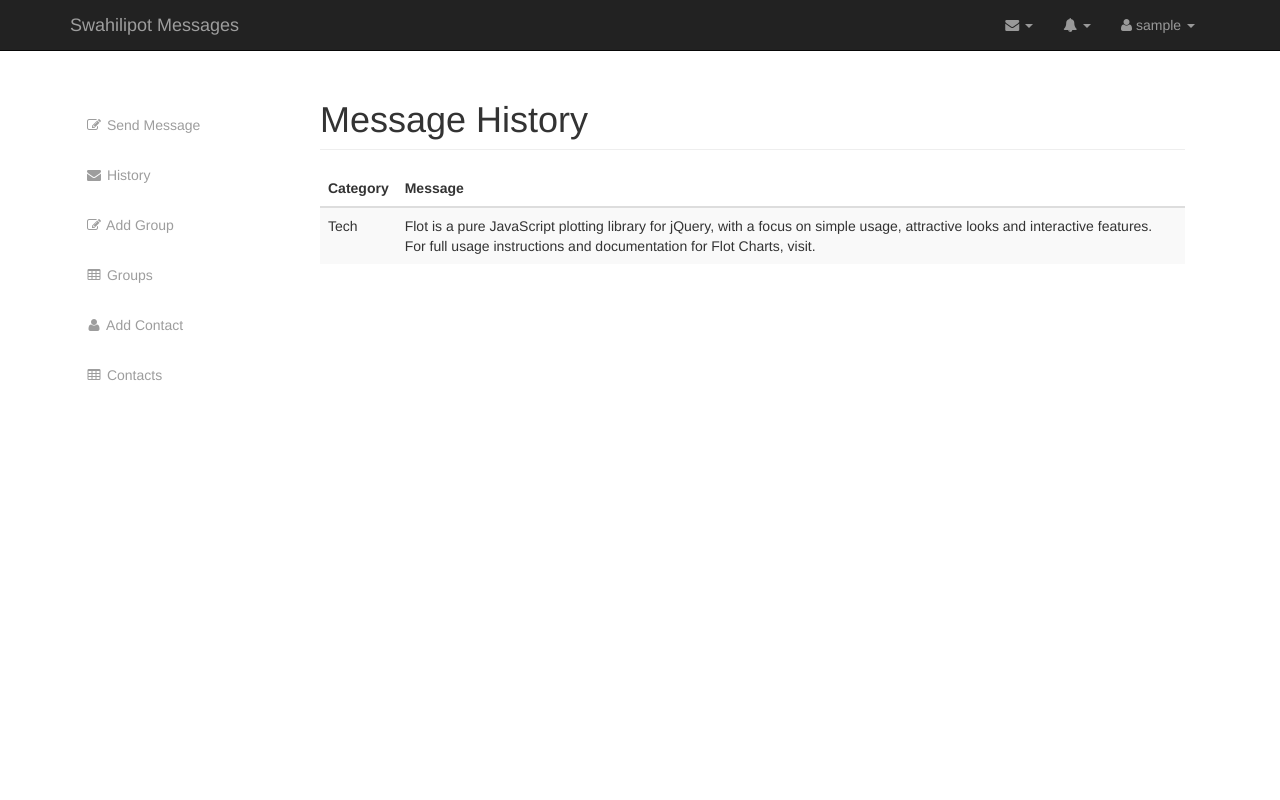
After one commit to swahilipothub/jenga, a Django app: page /history in a window 1280 px wide. The commit adds this page. Run offline with Django 3.2, Linux system fonts and the light colour scheme; the visitor is signed in with stand-in values (Sample User, id 1); grey boxes labelled with a size stand in for pictures from a placeholder-image service; some libraries are stand-ins or nearby versions.

Commit message:
added message history templates, changed login redirect

```diff
--- a/contacts/templates/base.html
+++ b/contacts/templates/base.html
@@ -62,36 +62,6 @@
                                 </div>
                             </a>
                         </li>
-                        <li class="message-preview">
-                            <a href="#">
-                                <div class="media">
-                                    <span class="pull-left">
-                                        <img class="media-object" src="http://placehold.it/50x50" alt="">
-                                    </span>
-                                    <div class="media-body">
-                                        <h5 class="media-heading"><strong>John Smith</strong>
-                                        </h5>
-                                        <p class="small text-muted"><i class="fa fa-clock-o"></i> Yesterday at 4:32 PM</p>
-                                        <p>Lorem ipsum dolor sit amet, consectetur...</p>
-                                    </div>
-                                </div>
-                            </a>
-                        </li>
-                        <li class="message-preview">
-                            <a href="#">
-                                <div class="media">
-                                    <span class="pull-left">
-                                        <img class="media-object" src="http://placehold.it/50x50" alt="">
-                                    </span>
-                                    <div class="media-body">
-                                        <h5 class="media-heading"><strong>John Smith</strong>
-                                        </h5>
-                                        <p class="small text-muted"><i class="fa fa-clock-o"></i> Yesterday at 4:32 PM</p>
-                                        <p>Lorem ipsum dolor sit amet, consectetur...</p>
-                                    </div>
-                                </div>
-                            </a>
-                        </li>
                         <li class="message-footer">
                             <a href="#">Read All New Messages</a>
                         </li>
@@ -111,7 +81,7 @@
                     </ul>
                 </li>
                 <li class="dropdown">
-                    <a href="#" class="dropdown-toggle" data-toggle="dropdown"><i class="fa fa-user"></i> John Smith <b class="caret"></b></a>
+                    <a href="#" class="dropdown-toggle" data-toggle="dropdown"><i class="fa fa-user"></i>  {{ request.user.username }} <b class="caret"></b></a>
                     <ul class="dropdown-menu">
                         <li>
                             <a href="#"><i class="fa fa-fw fa-user"></i> Profile</a>
@@ -124,7 +94,7 @@
                         </li>
                         <li class="divider"></li>
                         <li>
-                            <a href="#"><i class="fa fa-fw fa-power-off"></i> Log Out</a>
+                            <a href="{% url 'logout' %}"><i class="fa fa-fw fa-power-off"></i> Log Out</a>
                         </li>
                     </ul>
                 </li>
@@ -137,7 +107,7 @@
                         <a href="{% url 'index' %}"><i class="fa fa-fw fa-edit"></i> Send Message</a>
                     </li>
                     <li>
-                        <a href="#"><i class="fa fa-fw fa-envelope"></i> History</a>
+                        <a href="{% url 'history' %}"><i class="fa fa-fw fa-envelope"></i> History</a>
                     </li>
                     <li>
                         <a href="{% url 'group_create' %}"><i class="fa fa-fw fa-edit"></i> Add Group</a>
--- /dev/null
+++ b/contacts/templates/history.html
@@ -0,0 +1,29 @@
+{% extends "base.html" %}
+{% load staticfiles %}
+
+{% block page-header %} Message History {% endblock %}
+
+    {% block body %}
+    <div class="row">
+	        <div class="col-lg-12">
+	            <div class="table-responsive">
+	                <table class="table table-hover table-striped">
+	                    <thead>
+	                        <tr>
+	                            <th>Category</th>
+	                            <th>Message</th>
+	                        </tr>
+	                    </thead>
+	                    <tbody>
+	                        <tr>
+	                            <td>Tech</td>
+	                            <td>
+	                            Flot is a pure JavaScript plotting library for jQuery, with a focus on simple usage, attractive looks and interactive features. For full usage instructions and documentation for Flot Charts, visit.
+	                            </td>
+	                        </tr>
+	                    </tbody>
+	                </table>
+	            </div>
+	    </div>
+	</div>
+	{% endblock %}
--- a/contacts/templates/index.html
+++ b/contacts/templates/index.html
@@ -1,7 +1,7 @@
 {% extends "base.html" %}
 {% load staticfiles %}
 
-{% block page-header %} Groups {% endblock %}
+{% block page-header %} Send Message {% endblock %}
 
 {% block body %}
 <div class="row">
--- a/contacts/urls.py
+++ b/contacts/urls.py
@@ -1,6 +1,6 @@
 from django.conf.urls import url, include
 from django.views.generic import TemplateView
-from django.contrib.auth import views as auth_views
+# from django.contrib.auth import views as auth_views
 
 from contacts import views
 
@@ -10,7 +10,9 @@ urlpatterns = [
 
 	url(r'^admin/', admin.site.urls),
 
-    url(r'^$', views.index, name='index'),\
+    url(r'^$', views.index, name='index'),
+
+    url(r'^history$', views.history, name='history'),
 ]
 
 urlpatterns += [
--- a/contacts/views.py
+++ b/contacts/views.py
@@ -10,18 +10,25 @@ from .forms import ContactForm, SmsForm, Contact_GroupForm
 from django.contrib import messages
 
 
+@login_required(login_url='/login/')
 def index(request):
 	index = "index"
 	return render(request, 'index.html', {'index': index})
 
 
-# @login_required(login_url='/login/')
+@login_required(login_url='/login/')
+def history(request):
+	history = "history"
+	return render(request, 'history.html', {'history': history})
+
+
+@login_required(login_url='/login/')
 def contact_list(request):
     contacts = Contact.objects.all()
     return render(request, 'contacts.html', {'contacts': contacts})
 
 
-# @login_required(login_url='/login/')
+@login_required(login_url='/login/')
 def contact_create(request):
     if request.method == 'POST':
         form = ContactForm(request.POST)
@@ -39,11 +46,13 @@ def contact_create(request):
     return render(request, 'contact_create.html', {'form': form})
 
 
+@login_required(login_url='/login/')
 def group_list(request):
     groups = Contact_Group.objects.all()
     return render(request, 'group_list.html', {'groups': groups})
 
 
+@login_required(login_url='/login/')
 def group_create(request):
     if request.method == 'POST':
         form = Contact_GroupForm(request.POST)
@@ -57,6 +66,7 @@ def group_create(request):
     return render(request, 'group_create.html', {'form': form})
 
 
+@login_required(login_url='/login/')
 def group_update(request):
     group = get_object_or_404(Contact_Group, pk=pk)
     if request.method == 'POST':
--- a/sms/settings.py
+++ b/sms/settings.py
@@ -126,3 +126,5 @@ STATICFILES_DIRS = [
 # Simplified static file serving.
 # https://warehouse.python.org/project/whitenoise/
 STATICFILES_STORAGE = 'whitenoise.storage.CompressedManifestStaticFilesStorage'
+
+LOGIN_REDIRECT_URL = 'index'
--- a/sms/urls.py
+++ b/sms/urls.py
@@ -1,8 +1,20 @@
 from django.conf.urls import url, include
 from django.contrib import admin
+from django.contrib.auth import views as auth_views
 
 urlpatterns = [
     url(r'^admin/', admin.site.urls),
     url(r'^', include('contacts.urls')),
     # url(r'^contacts/', include('contacts.url')),
+
+    url(r'^login/$', auth_views.login,
+        {'template_name': 'login.html'}, name='login'),
+
+    url(r'^logout/$', auth_views.logout,
+        {'next_page': '/login/'}, name='logout'),
 ]
+
+#Add Django site authentication urls (for login, logout, password management)
+# urlpatterns += [
+#     url('^accounts/', include('django.contrib.auth.urls')),
+# ]
```
Also changed, not shown: contacts/templates/login.html (added, +31 -0 lines).
